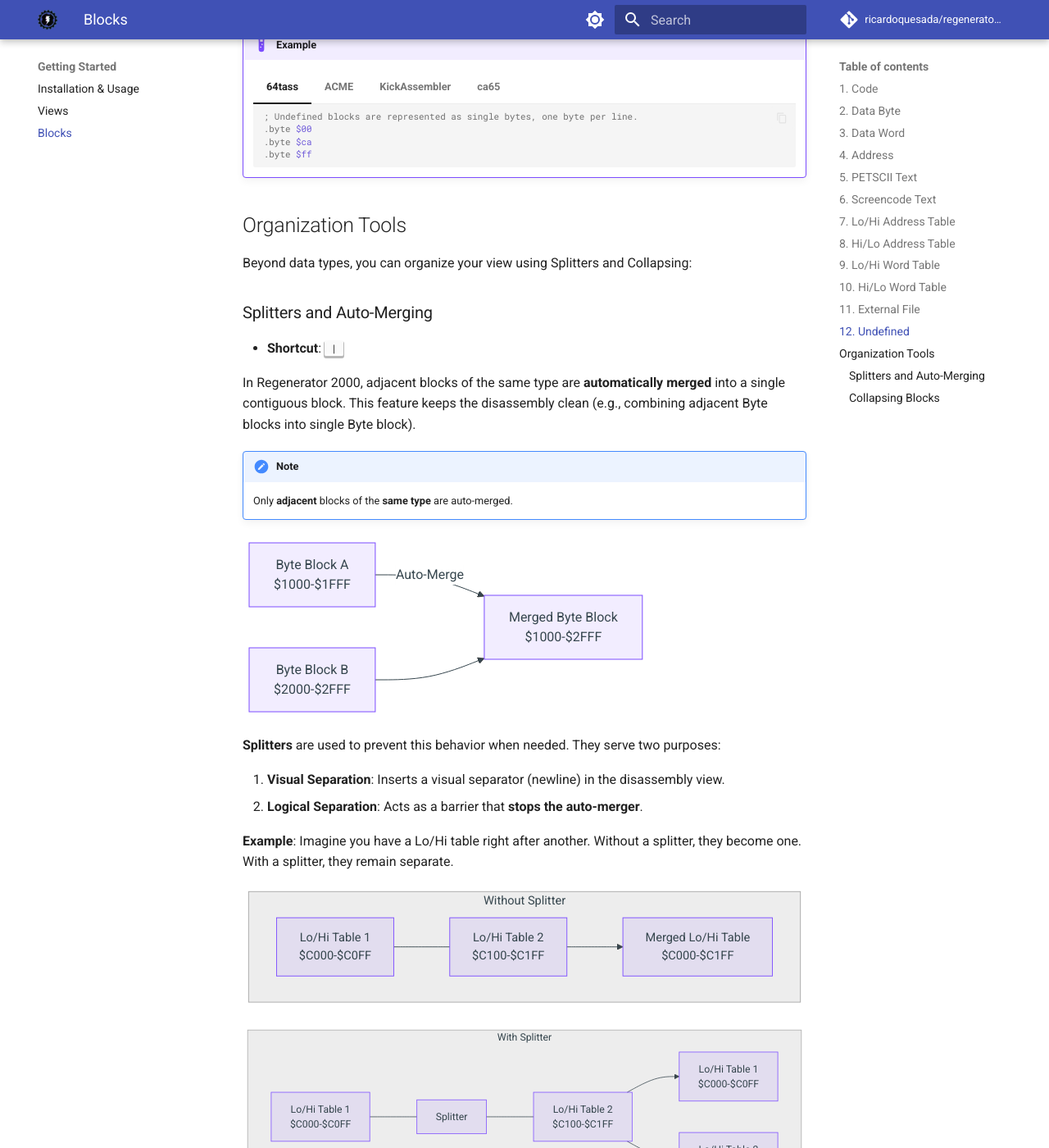
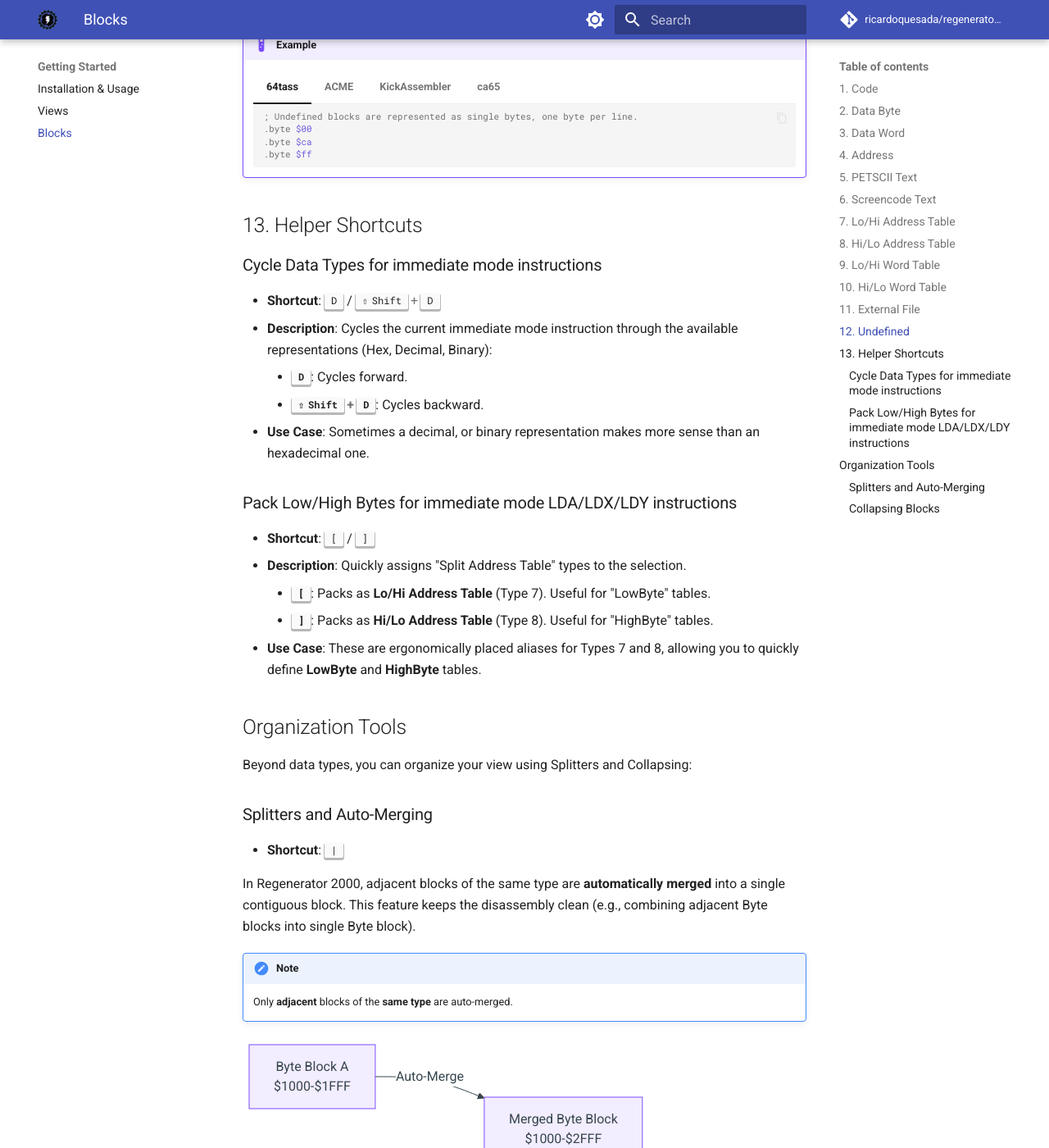
Before and after one commit to ricardoquesada/regenerator2000, an MkDocs documentation site: the page built from docs/blocks.md, in a window 1280 px wide and 1400 px high, scrolled down 5120 px. Shown: the whole window at 82% size. Built offline with MkDocs 1.6.1 and Material for MkDocs 9.7.7, drawn with Linux system fonts in a browser that asks for light colours; comment, search, counter and statistics services are not loaded.

Commit message:
mkdocs blocks: initial doc for immediate mode representations

````diff
--- a/docs/blocks.md
+++ b/docs/blocks.md
@@ -518,6 +518,24 @@ The available Block Types are:
         .byte $ff
         ```
 
+## 13. Helper Shortcuts
+
+### Cycle Data Types for immediate mode instructions
+
+- **Shortcut**: ++d++ / ++shift+d++
+- **Description**: Cycles the current immediate mode instruction through the available representations (Hex, Decimal, Binary):
+    - **++d++**: Cycles forward.
+    - **++shift+d++**: Cycles backward.
+- **Use Case**: Sometimes a decimal, or binary representation makes more sense than an hexadecimal one.
+
+### Pack Low/High Bytes for immediate mode LDA/LDX/LDY instructions
+
+- **Shortcut**: ++bracket-left++ / ++bracket-right++
+- **Description**: Quickly assigns "Split Address Table" types to the selection.
+    - **++bracket-left++**: Packs as **Lo/Hi Address Table** (Type 7). Useful for "LowByte" tables.
+    - **++bracket-right++**: Packs as **Hi/Lo Address Table** (Type 8). Useful for "HighByte" tables.
+- **Use Case**: These are ergonomically placed aliases for Types 7 and 8, allowing you to quickly define **LowByte** and **HighByte** tables.
+
 ## Organization Tools
 
 Beyond data types, you can organize your view using Splitters and Collapsing:
````
